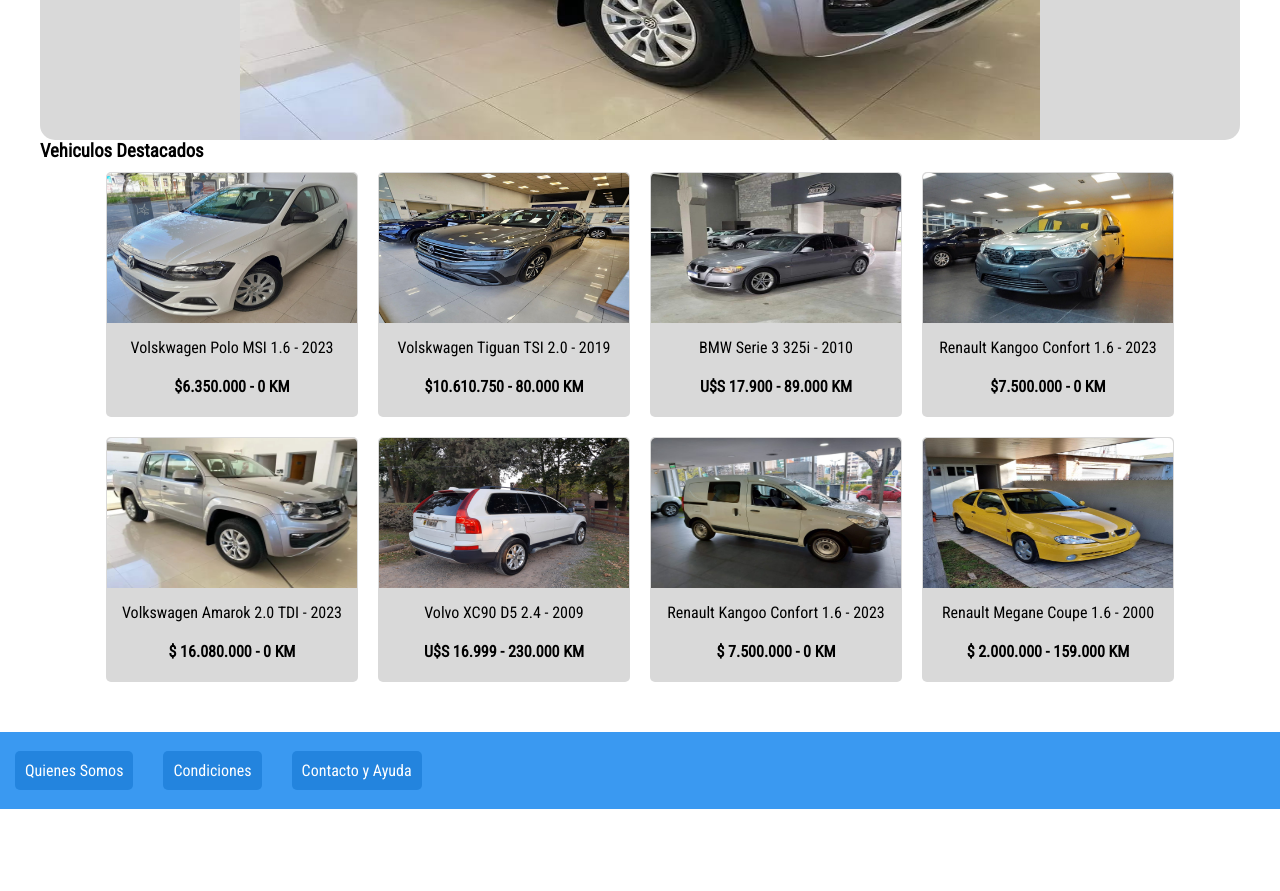
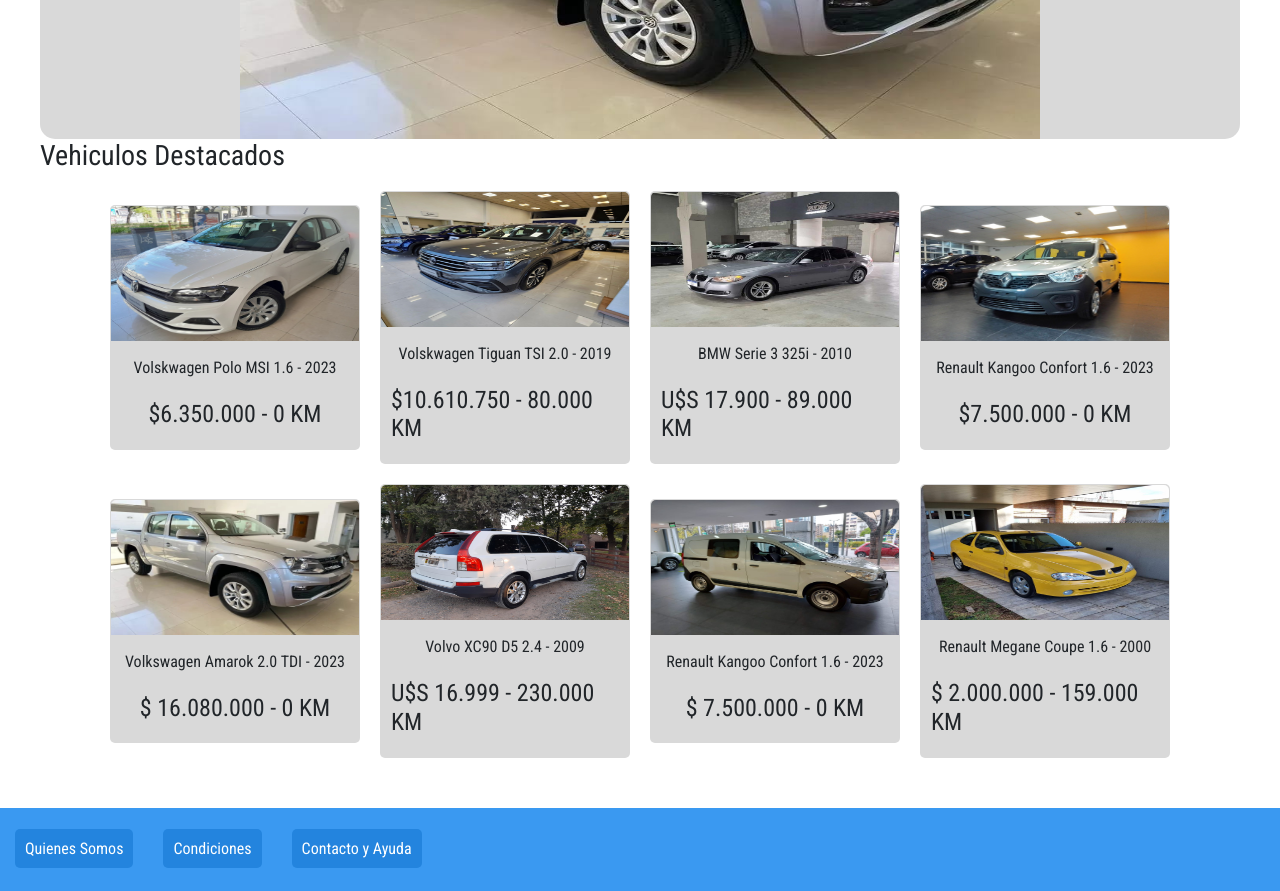
Before and after one commit to LuchoA320/PF-Delgado-Luciano, a plain HTML site: page index.html in a window 1280 px wide. Shown: the part 400-1291 px from the top of the page. Before the commit the page ends 1209 px from the top, so only its background shows below. Drawn offline with nearby package versions, Linux system fonts and the light colour scheme.

Commit message:
Linkeado bootstrap a todos los archivos HTML del Proyecto

```diff
--- a/index.html
+++ b/index.html
@@ -5,6 +5,7 @@
     <meta http-equiv="X-UA-Compatible" content="IE=edge">
     <meta name="viewport" content="width=device-width, initial-scale=1.0">
     <link rel="shortcut icon" href="./assets/images/favicon.ico" type="image/x-icon">
+    <link href="https://cdn.jsdelivr.net/npm/bootstrap@5.2.3/dist/css/bootstrap.min.css" rel="stylesheet" integrity="sha384-rbsA2VBKQhggwzxH7pPCaAqO46MgnOM80zW1RWuH61DGLwZJEdK2Kadq2F9CUG65" crossorigin="anonymous">
     <link rel="stylesheet" href="./css/style.css">
     <title>Cosmo Cars - Tu proximo auto, a un click de distancia</title>
 </head>
@@ -118,6 +119,6 @@
         </div>
     </footer>
 
-
+    <script src="https://cdn.jsdelivr.net/npm/bootstrap@5.2.3/dist/js/bootstrap.bundle.min.js" integrity="sha384-kenU1KFdBIe4zVF0s0G1M5b4hcpxyD9F7jL+jjXkk+Q2h455rYXK/7HAuoJl+0I4" crossorigin="anonymous"></script>
 </body>
 </html>
```
Also changed, not shown: pages/contacto.html (+3 -0 lines), pages/nuevos.html (+2 -0 lines), pages/tu-cosmo.html (+2 -0 lines), pages/usados.html (+2 -0 lines), pages/vender.html (+2 -0 lines).
